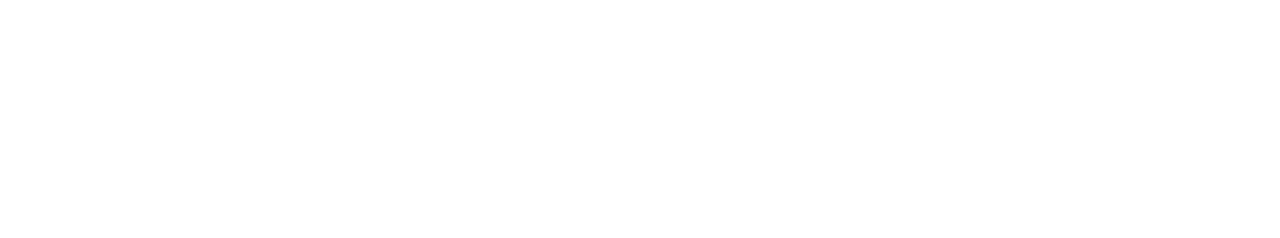
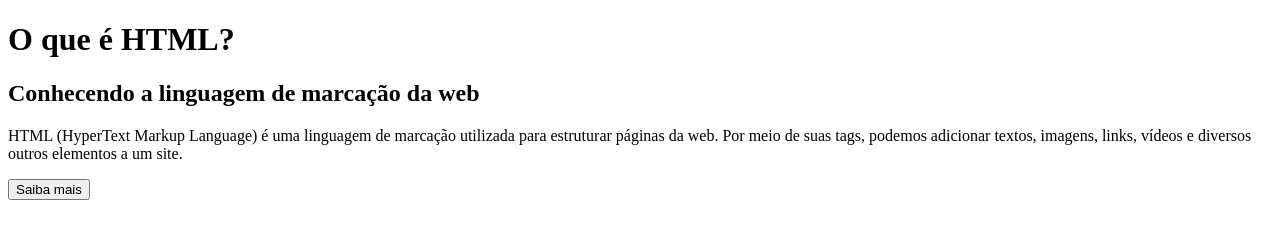
Before and after one commit to jonnzitos/aula-issues, a plain HTML site: page index.html in a window 1280 px wide. Drawn offline with Linux system fonts and the light colour scheme.

Commit message:
feat: conteudo inicial

```diff
--- a/index.html
+++ b/index.html
@@ -1,11 +1,25 @@
 <!DOCTYPE html>
-<html lang="en">
+<html lang="pt-br">
 <head>
     <meta charset="UTF-8">
     <meta name="viewport" content="width=device-width, initial-scale=1.0">
-    <title>Document</title>
+    <title>Aprendendo HTML</title>
 </head>
 <body>
 
+    <header>
+        <h1>O que é HTML?</h1>
+        <h2>Conhecendo a linguagem de marcação da web</h2>
+
+        <p>
+            HTML (HyperText Markup Language) é uma linguagem de marcação
+            utilizada para estruturar páginas da web. Por meio de suas
+            tags, podemos adicionar textos, imagens, links, vídeos e
+            diversos outros elementos a um site.
+        </p>
+
+        <button>Saiba mais</button>
+    </header>
+
 </body>
 </html>
```
